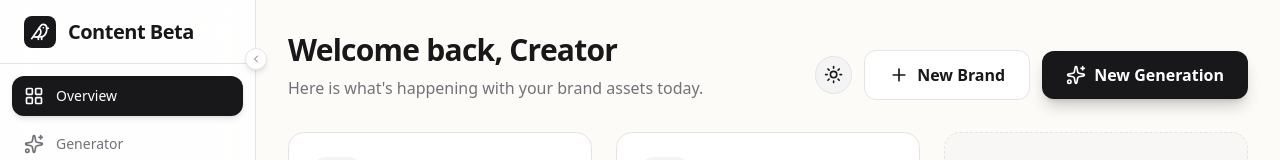
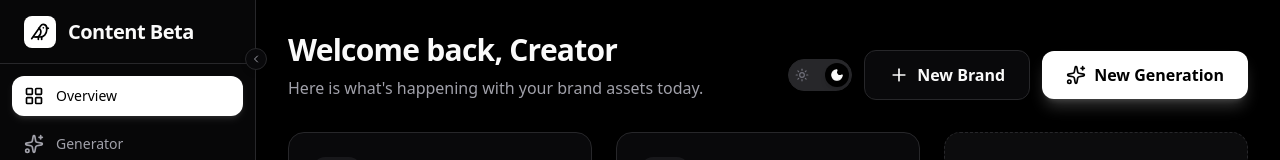
Before and after one commit to vk-jr/Duck, a Next.js app: page /dashboard in a window 1280 px wide. Both pictures are taken after a click on the button "Toggle theme". Shown: the top 160 px of the page. Built offline with nearby package versions, Linux system fonts and the light colour scheme; no server answers; the database is empty; a web font is replaced by a local one.

Commit message:
settinggs

```diff
--- a/src/app/dashboard/settings/page.tsx
+++ b/src/app/dashboard/settings/page.tsx
@@ -1,6 +1,6 @@
 import { createClient } from '@/lib/supabase/server'
 import { redirect } from 'next/navigation'
-import { User, Mail, Palette, Moon, Sun } from 'lucide-react'
+import { User, Mail, Palette } from 'lucide-react'
 import { ThemeToggle } from '@/components/theme-toggle'
 
 export default async function SettingsPage() {
@@ -15,70 +15,84 @@ export default async function SettingsPage() {
     const fullName = user_metadata?.full_name || user_metadata?.name || 'User'
 
     return (
-        <div className="space-y-8 font-sans">
+        <div className="space-y-8 font-sans max-w-5xl mx-auto">
             <div className="flex flex-col gap-2">
                 <h2 className="text-3xl font-serif font-bold text-foreground tracking-tight">Settings</h2>
                 <p className="text-muted-foreground">Manage your account and brand preferences.</p>
             </div>
 
-            <div className="grid gap-8 md:grid-cols-2">
-                {/* User Profile Section */}
-                <div className="bg-card border border-border p-8 rounded-2xl space-y-6">
+            <div className="grid gap-6 md:grid-cols-3">
+                {/* User Profile Section - Spans 2 columns */}
+                <div className="bg-card border border-border p-6 lg:p-8 rounded-2xl shadow-sm hover:shadow-md transition-shadow duration-300 md:col-span-2 space-y-6">
                     <h3 className="text-xl font-bold text-foreground flex items-center gap-2">
                         <User className="w-5 h-5 text-primary" />
                         Account Details
                     </h3>
 
                     <div className="space-y-4">
-                        <div className="flex flex-col gap-2">
-                            <label className="text-sm font-medium text-muted-foreground">Full Name</label>
-                            <div className="bg-secondary border border-border rounded-lg px-4 py-3 text-foreground font-medium flex items-center gap-3">
-                                <div className="w-8 h-8 rounded-full bg-primary/20 flex items-center justify-center text-primary text-xs font-bold">
+                        <div className="group">
+                            <label className="text-sm font-medium text-muted-foreground mb-1.5 block group-focus-within:text-foreground transition-colors">Full Name</label>
+                            <div className="bg-secondary/50 border border-border rounded-xl px-4 py-3 text-foreground font-medium flex items-center gap-3 transition-colors hover:bg-secondary/80">
+                                <div className="w-8 h-8 rounded-full bg-primary/10 flex items-center justify-center text-primary text-xs font-bold border border-primary/10">
                                     {fullName.charAt(0).toUpperCase()}
                                 </div>
                                 {fullName}
                             </div>
                         </div>
 
-                        <div className="flex flex-col gap-2">
-                            <label className="text-sm font-medium text-muted-foreground">Email Address</label>
-                            <div className="bg-secondary border border-border rounded-lg px-4 py-3 text-muted-foreground flex items-center gap-3 cursor-not-allowed">
-                                <Mail className="w-4 h-4" />
+                        <div className="group">
+                            <label className="text-sm font-medium text-muted-foreground mb-1.5 block">Email Address</label>
+                            <div className="bg-muted/50 border border-border rounded-xl px-4 py-3 text-muted-foreground flex items-center gap-3 cursor-not-allowed">
+                                <Mail className="w-4 h-4 opacity-70" />
                                 {email}
                             </div>
                         </div>
                     </div>
                 </div>
 
-                <div className="space-y-8">
-                    {/* Appearance Section */}
-                    <div className="bg-card border border-border p-8 rounded-2xl space-y-6">
+                {/* Appearance Section - Spans 1 column */}
+                <div className="bg-card border border-border p-6 lg:p-8 rounded-2xl shadow-sm hover:shadow-md transition-shadow duration-300 md:col-span-1 space-y-6 h-fit">
                     <h3 className="text-xl font-bold text-foreground flex items-center gap-2">
                         <Palette className="w-5 h-5 text-primary" />
                         Appearance
                     </h3>
-                        <div className="flex items-center justify-between p-4 bg-secondary rounded-xl border border-border">
-                            <div className="flex flex-col">
+                    <div className="flex flex-col gap-4 p-4 bg-secondary/30 rounded-xl border border-border/50">
+                        <div className="flex flex-col gap-1">
                             <span className="text-sm font-bold text-foreground">Theme Preference</span>
-                                <span className="text-xs text-muted-foreground">Switch between Light and Dark mode</span>
+                            <span className="text-xs text-muted-foreground leading-relaxed">Switch between Light and Dark mode using the toggle below.</span>
                         </div>
+                        <div className="flex items-center justify-between mt-2">
+                            <span className="text-xs font-medium text-muted-foreground">Mode</span>
                             <ThemeToggle />
                         </div>
                     </div>
+                </div>
 
-                    {/* Brand Profile Section (Existing) */}
-                    <div className="bg-card border border-border p-8 rounded-2xl space-y-6">
-                        <h3 className="text-xl font-bold text-foreground mb-4">Brand Profile</h3>
-                        <div className="space-y-4">
-                            <div className="flex flex-col gap-2">
-                                <label className="text-sm font-medium text-muted-foreground">Brand Name</label>
-                                <input type="text" defaultValue="Content Beta" className="bg-secondary border border-border rounded-lg px-4 py-2 text-foreground focus:ring-1 focus:ring-primary outline-none transition-all" />
+                {/* Brand Profile Section - Full Width */}
+                <div className="bg-card border border-border p-6 lg:p-8 rounded-2xl shadow-sm hover:shadow-md transition-shadow duration-300 md:col-span-3 space-y-6">
+                    <h3 className="text-xl font-bold text-foreground mb-4 flex items-center gap-2">
+                        <span className="w-5 h-5 bg-primary rounded-md flex items-center justify-center text-primary-foreground text-[10px]">B</span>
+                        Brand Profile
+                    </h3>
+                    <div className="space-y-6 max-w-3xl">
+                        <div className="flex flex-col gap-2 group">
+                            <label className="text-sm font-medium text-muted-foreground group-focus-within:text-primary transition-colors">Brand Name</label>
+                            <input
+                                type="text"
+                                defaultValue="Content Beta"
+                                className="bg-background border border-border rounded-xl px-4 py-3 text-foreground focus:ring-2 focus:ring-primary/20 focus:border-primary outline-none transition-all placeholder:text-muted-foreground/50"
+                            />
                         </div>
-                            <div className="flex flex-col gap-2">
-                                <label className="text-sm font-medium text-muted-foreground">Brand Voice</label>
-                                <textarea className="bg-secondary border border-border rounded-lg px-4 py-2 text-foreground h-32 focus:ring-1 focus:ring-primary outline-none transition-all resize-none" defaultValue="Professional, Authoritative, yet approachable." />
+                        <div className="flex flex-col gap-2 group">
+                            <label className="text-sm font-medium text-muted-foreground group-focus-within:text-primary transition-colors">Brand Voice</label>
+                            <textarea
+                                className="bg-background border border-border rounded-xl px-4 py-3 text-foreground min-h-[120px] focus:ring-2 focus:ring-primary/20 focus:border-primary outline-none transition-all resize-y placeholder:text-muted-foreground/50"
+                                defaultValue="Professional, Authoritative, yet approachable."
+                            />
+                            <p className="text-xs text-muted-foreground text-right">0/500 characters</p>
                         </div>
-                            <button className="bg-primary text-primary-foreground font-bold px-6 py-2.5 rounded-xl hover:bg-primary/90 transition-colors self-start shadow-lg shadow-primary/10">
+                        <div className="pt-2">
+                            <button className="bg-primary text-primary-foreground font-bold px-8 py-3 rounded-xl hover:bg-primary/90 hover:scale-[1.02] active:scale-[0.98] transition-all shadow-lg shadow-primary/20 flex items-center gap-2">
                                 Save Changes
                             </button>
                         </div>
--- a/src/components/theme-toggle.tsx
+++ b/src/components/theme-toggle.tsx
@@ -6,16 +6,53 @@ import { useTheme } from "next-themes"
 
 export function ThemeToggle() {
     const { setTheme, theme } = useTheme()
+    const [mounted, setMounted] = React.useState(false)
+
+    React.useEffect(() => {
+        setMounted(true)
+    }, [])
+
+    if (!mounted) {
+        return (
+            <div className="w-14 h-8 rounded-full bg-muted border border-border" />
+        )
+    }
+
+    const isDark = theme === "dark"
 
     return (
         <button
-            onClick={() => setTheme(theme === "light" ? "dark" : "light")}
-            className="rounded-full p-2 bg-secondary text-foreground hover:bg-secondary/80 transition-colors border border-border"
-            title="Toggle Theme"
+            onClick={() => setTheme(isDark ? "light" : "dark")}
+            className={`
+        relative inline-flex h-8 w-16 items-center rounded-full
+        transition-colors duration-300 focus-visible:outline-none focus-visible:ring-2 focus-visible:ring-ring focus-visible:ring-offset-2
+        border border-border
+        ${isDark ? "bg-zinc-800" : "bg-zinc-200"}
+      `}
+            title={isDark ? "Switch to Light Mode" : "Switch to Dark Mode"}
         >
-            <Sun className="h-[1.2rem] w-[1.2rem] rotate-0 scale-100 transition-all dark:-rotate-90 dark:scale-0" />
-            <Moon className="absolute h-[1.2rem] w-[1.2rem] rotate-90 scale-0 transition-all dark:rotate-0 dark:scale-100 top-2 left-2" />
             <span className="sr-only">Toggle theme</span>
+
+            {/* Track Icons */}
+            <div className="absolute inset-0 flex items-center justify-between px-1.5 pointer-events-none">
+                <Sun className={`w-3.5 h-3.5 ${isDark ? 'text-zinc-500' : 'opacity-0'} transition-opacity`} />
+                <Moon className={`w-3.5 h-3.5 ${!isDark ? 'text-zinc-400' : 'opacity-0'} transition-opacity`} />
+            </div>
+
+            {/* Handle */}
+            <span
+                className={`
+          absolute flex items-center justify-center
+          h-6 w-6 rounded-full bg-background shadow-md ring-0 transition-all duration-300 ease-spring
+          ${isDark ? "translate-x-9" : "translate-x-1"}
+        `}
+            >
+                {isDark ? (
+                    <Moon className="h-3.5 w-3.5 text-foreground fill-current" />
+                ) : (
+                    <Sun className="h-3.5 w-3.5 text-orange-500 fill-current" />
+                )}
+            </span>
         </button>
     )
 }
```
Lines whose indentation alone changed are shown as unchanged.
